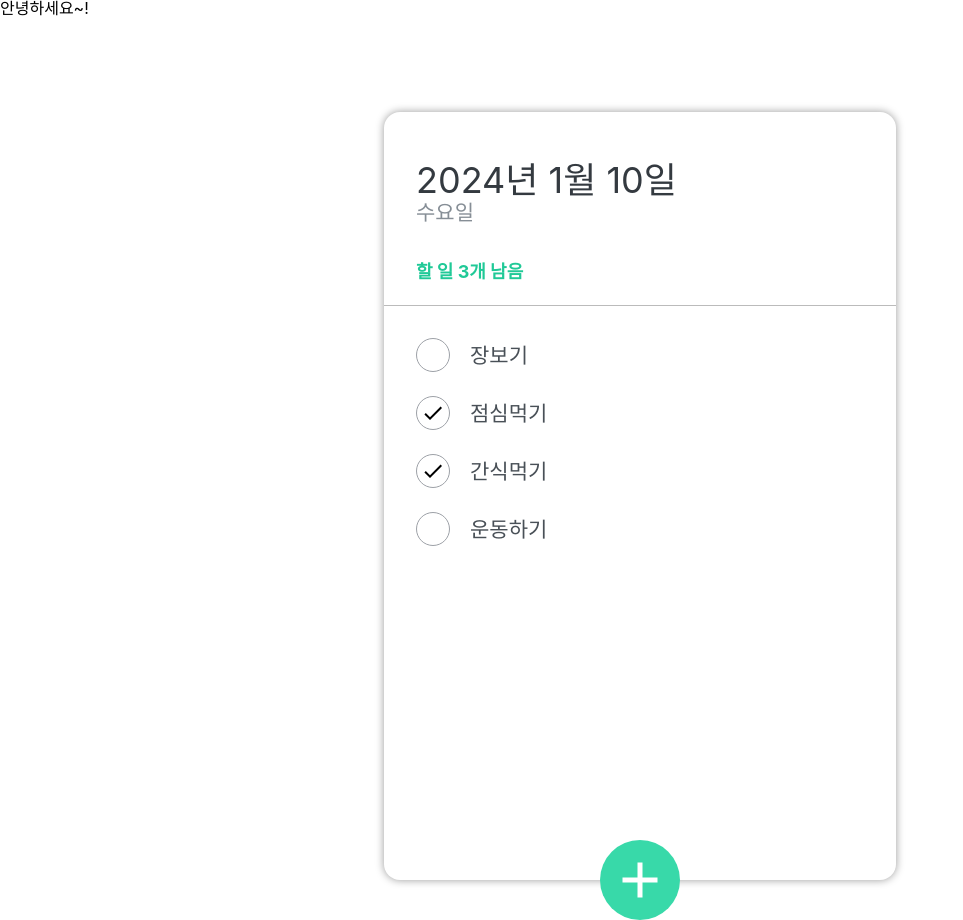
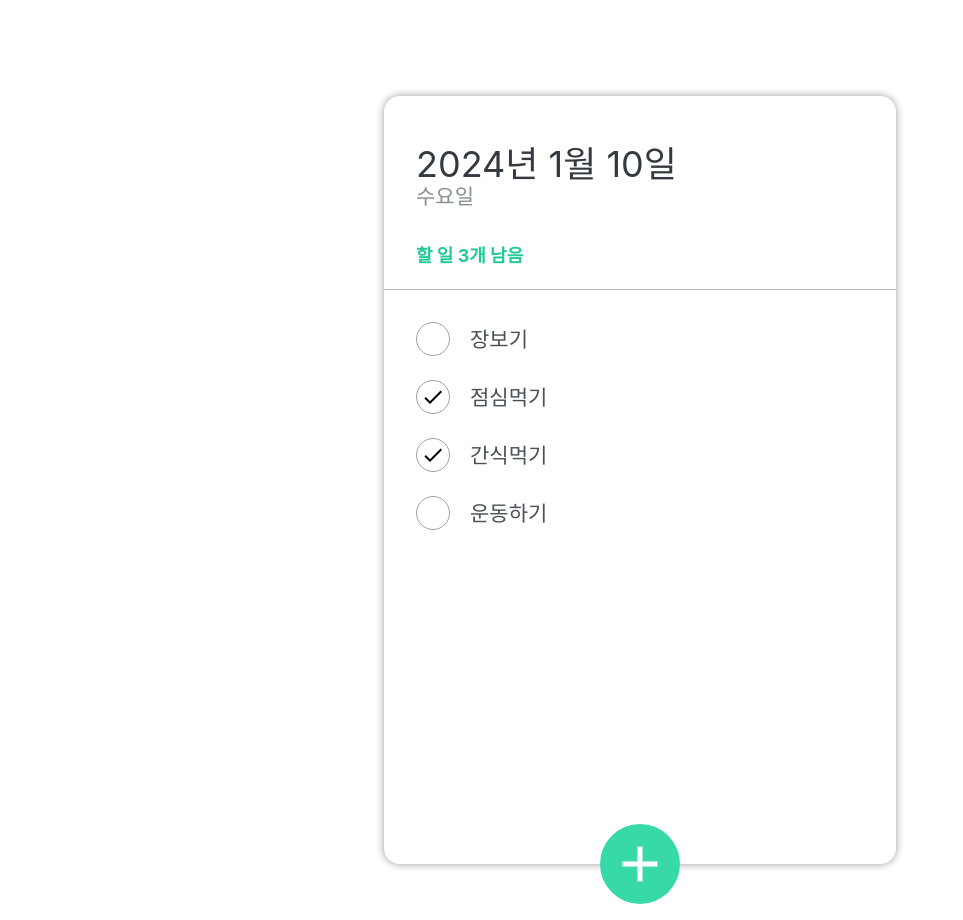
Before and after one commit to YoungHeeSo/todo-react-app202401, a React (Create React App) app: page / in a window 1280 px wide. Shown: the whole page, without its empty margins (0-963 px from the left). Built offline with nearby package versions, Linux system fonts and the light colour scheme.

Commit message:
코드 정리

```diff
--- a/src/App.js
+++ b/src/App.js
@@ -6,7 +6,7 @@ import ReactDOM from "react-dom/client";
 function App() {
   return (
       <>
-        <h1>안녕하세요~!</h1>
+        {/*<h1>안녕하세요~!</h1>*/}
         <TodoTemplate />
       </>
     /*<div className="App">
--- a/src/component/TodoInput.js
+++ b/src/component/TodoInput.js
@@ -4,8 +4,9 @@ import './scss/TodoInput.scss';
 import cn from 'classnames'; // class add/remove 도와주는 라이브러리
 
 const TodoInput = () => {
-    // useState - 렌더링 상태를 관리하는 변수지정 리액트 훅
+    // useState - 렌더링 상태를 관리 하는 변수 지정 리액트 훅
     const [open, setOpen] = useState(false);
+
 
     // 버튼 클릭 이벤트
     const onToggle = e =>{
--- a/src/component/TodoItem.js
+++ b/src/component/TodoItem.js
@@ -2,7 +2,8 @@ import React from 'react';
 import {MdDelete, MdDone} from "react-icons/md";
 import './scss/TodoItem.scss';
 
-const TodoItem = ({ item }) => {
+// const TodoItem = ({ item }) => {
+const TodoItem = ({item}) => {
 
     const {title, done} = item;
 
```
Also changed, not shown: src/component/TodoMain.js (+0 -24 lines).
